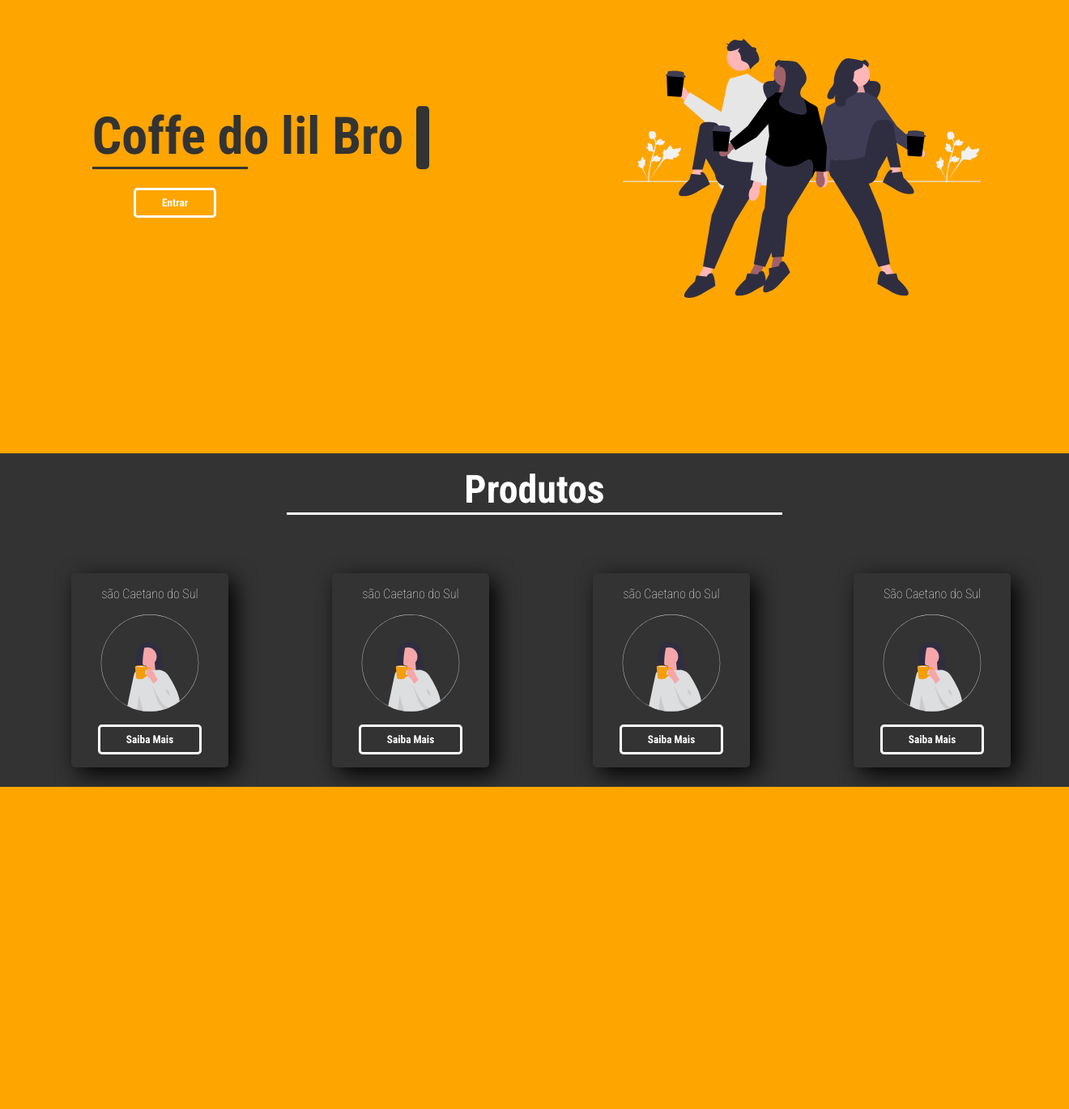
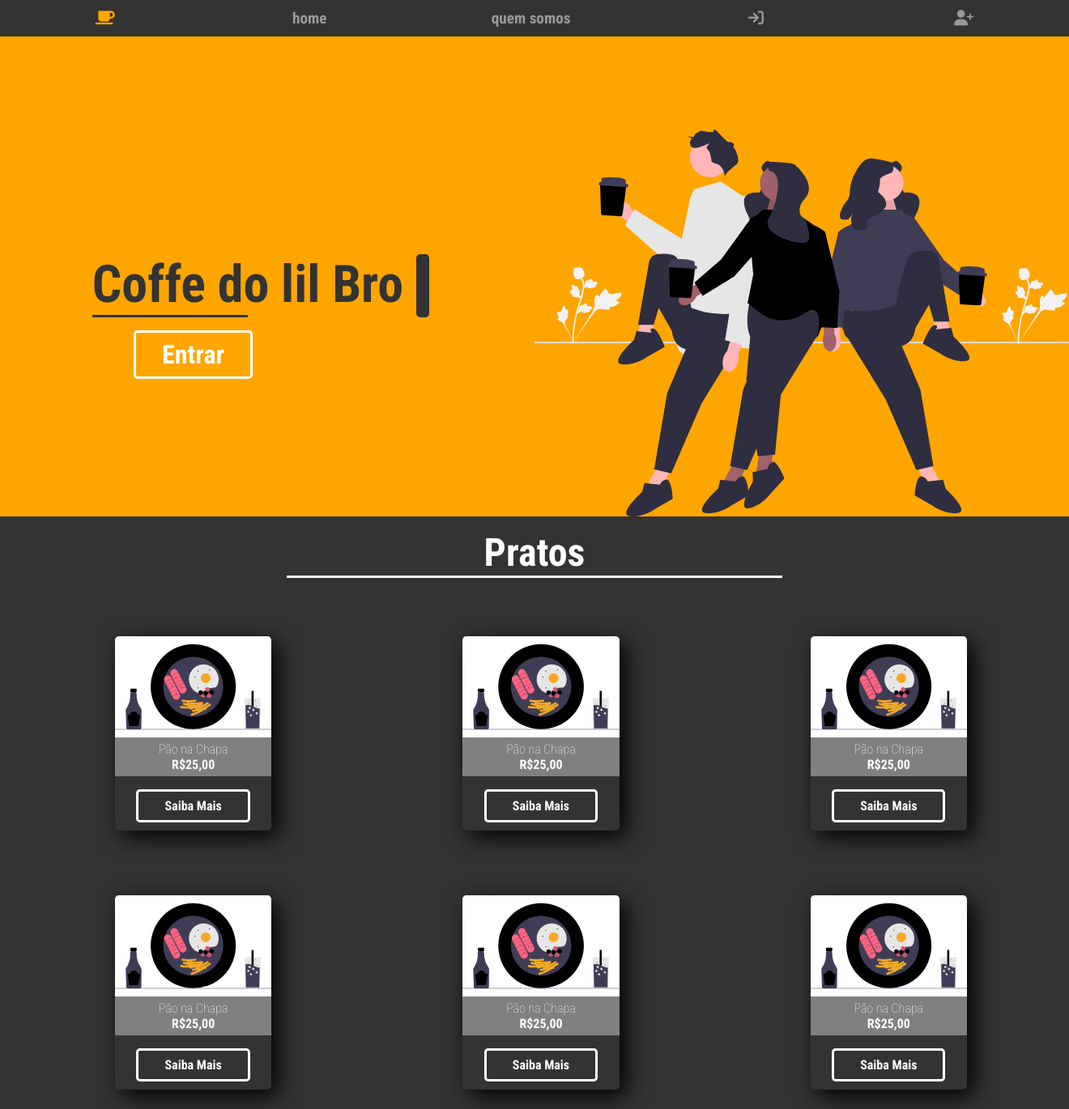
Before and after one commit to anndrem/fullstack-coffie-project, a PHP site: page /home.html in a window 1320 px wide. Shown: the whole page at 81% size. Before the commit the page ends 972 px from the top, so only its background shows below. Run offline with PHP 8.4, Linux system fonts and the light colour scheme; some web fonts are replaced.

Commit message:
add a barra de menu e alterando os cards

```diff
--- a/scr/css/global.css
+++ b/scr/css/global.css
@@ -4,7 +4,11 @@
 * {
     padding: 0;
     margin: 0;
+    border: 0;
+    font-size: 100%;
+    font: inherit;
     font-family: "Roboto Condensed", serif;
+    scroll-behavior: smooth;
 }
 
 body {
@@ -12,6 +16,11 @@ body {
     background-color: orange;
     display: flex;
     flex-direction: column;
+}
+
+h1 {
+    font-weight: bold;
+    font-size: 4rem;
 }
 
 .btn {
@@ -32,3 +41,64 @@ body {
     transition: .5s ease-in;
 
 }
+
+.menu-list {
+    position:fixed;
+    top: 0;
+    z-index: 2;
+    width: 100%;
+    padding: .7rem 0;
+    background-color: #333;
+
+    ul {
+        display: flex;
+        width: 100%;
+        justify-content: space-around;
+        list-style: none;
+        height: 100%;
+
+        .logo{
+            opacity: 1;
+            a {
+            color: orange;
+
+            }
+        }
+
+        li {
+            opacity: .5;
+            font-weight: bold;
+            transition: .5s ease-in-out;
+
+            a {
+                font-size: 1rem;
+            }
+
+            .btn {
+                font-size: .4rem;
+            }
+            i {
+                margin: 0 1rem;
+            }
+        }
+
+        li:hover{
+            opacity: 1;
+        }
+
+        li a {
+            font-size: 1.2rem;
+        }
+
+
+    }
+}
+a {
+    transition: .5s ease-in;
+    text-decoration: none;
+    color: white;
+}
+
+.txt-preco {
+    font-weight: bold;
+}
--- a/scr/css/home.css
+++ b/scr/css/home.css
@@ -1,8 +1,8 @@
 .container {
     display: flex;
     width: 100%;
-    height: 20rem;
-    margin: 3rem 0;
+    height: 30rem;
+    margin: 10rem 0 0;
 
     .titulo-logo,
     .titulo-img {
@@ -14,9 +14,14 @@
         justify-content: center;
     }
 
+    .titulo-img {
+        height: calc(100%-20%);
+        width: calc(100%-20%);
+    }
+
     .titulo-img img {
-        height: 100%;
-        display: 100%;
+        height: calc(100%-20%);
+        width: calc(100%-20%);
     }
 
     .titulo-logo {
@@ -59,7 +64,6 @@ a {
 
 
 .container-produtos {
-    margin: 9rem 0 0;
     padding: 1rem;
     text-align: center;
     background-color: #333;
@@ -109,16 +113,34 @@ a {
             .img {
                 width: 100%;
                 height: 50%;
-                margin: 0 0 1rem;
+                background-color: #fff;
+                height: 60%;
+                border-radius: .3rem .3rem 0 0;
 
                 img {
                     width: 100%;
                     height: 100%;
                 }
             }
+
+            .produto-info {
+                height: 55%;
+                width: 100%;
+
+                h2 {
+                    background-color: gray;
+                    width: 100%;
+                    padding: .3rem 0;
+                }
+            }
+
+            .btn {
+                margin: 0 0 .5rem;
+            }
         }
-        .card:hover{
-            transform: translate(0,-10%);
+
+        .card:hover {
+            transform: translate(0, -10%);
         }
     }
 
--- a/scr/css/login.css
+++ b/scr/css/login.css
@@ -23,6 +23,7 @@
         z-index: 1;
 
         h1 {
+            font-size: 2rem;
             color: white;
             margin: 0 1rem 0;
         }
--- a/scr/home.html
+++ b/scr/home.html
@@ -12,6 +12,23 @@
 </head>
 
 <body>
+    <div class="menu-list">
+        <ul class="list">
+            <li class="item logo">
+                <a href="home.html">
+                    <i class="fa-solid fa-mug-saucer"></i>
+                </a>
+            </li>
+            <li class="item"><a href="home.html">home</a></li>
+            <li class="item"><a href="#sobre">quem somos</a></li>
+            <li class="item">
+                <a href="login.html" alt="Login"><i class="fa-solid fa-arrow-right-to-bracket"></i></a>
+            </li>
+            <li class="item">
+                <a href="" value="criar conta"><i class="fa-solid fa-user-plus"></i></a>
+            </li>
+        </ul>
+    </div>
     <div class="container">
         <div class="titulo-logo">
             <div class="animacao">
@@ -22,31 +39,56 @@
         </div>
         <div class="titulo-img"><img src="imgs/undraw_coffee-with-friends_ocg2.svg" alt=""></div>
     </div>
-    <div class="container-produtos">
+    <div class="container-produtos" id="sobre">
         <div class="produtos-titulo">
-            <h1>Produtos</h1>
+            <h1>Pratos</h1>
         </div>
         <div class="container-cards">
             <div class="card">
-                <h2>são Caetano do Sul</h2>
-                <div class="img"> <img src="imgs/undraw_coffee-time_98vi.svg" alt=""></div>
-                <a href="#"><button class="btn">Saiba Mais</button></a>
+                <div class="img"> <img src="imgs/undraw_breakfast_rgx5.svg" alt=""></div>
+                <div class="produto-info">
+                    <h2>Pão na Chapa<p class="txt-preco">R$25,00</p> </h2>
+                    <a href="#"><button class="btn">Saiba Mais</button></a>
+                </div>
             </div>
             <div class="card">
-                <h2>são Caetano do Sul</h2>
-                <div class="img"> <img src="imgs/undraw_coffee-time_98vi.svg" alt=""></div>
-                <a href="#"><button class="btn">Saiba Mais</button></a>
+                <div class="img"> <img src="imgs/undraw_breakfast_rgx5.svg" alt=""></div>
+                <div class="produto-info">
+                    <h2>Pão na Chapa<p class="txt-preco">R$25,00 </p> </h2>
+                    <a href="#"><button class="btn">Saiba Mais</button></a>
+                </div>
             </div>
             <div class="card">
-                <h2>são Caetano do Sul</h2>
-                <div class="img"> <img src="imgs/undraw_coffee-time_98vi.svg" alt=""></div>
-                <a href="#"><button class="btn">Saiba Mais</button></a>
+                <div class="img"> <img src="imgs/undraw_breakfast_rgx5.svg" alt=""></div>
+                <div class="produto-info">
+                    <h2>Pão na Chapa<p class="txt-preco">R$25,00</p> </h2>
+                    <a href="#"><button class="btn">Saiba Mais</button></a>
+                </div>
+            </div>
+        </div>
+        <div class="container-cards">
+            <div class="card">
+                <div class="img"> <img src="imgs/undraw_breakfast_rgx5.svg" alt=""></div>
+                <div class="produto-info">
+                    <h2>Pão na Chapa<p class="txt-preco">R$25,00</p> </h2>
+                    <a href="#"><button class="btn">Saiba Mais</button></a>
+                </div>
             </div>
             <div class="card">
-                <h2>São Caetano do Sul</h2>
-                <div class="img"> <img src="imgs/undraw_coffee-time_98vi.svg" alt=""></div>
-                <a href="#"><button class="btn">Saiba Mais</button></a>
+                <div class="img"> <img src="imgs/undraw_breakfast_rgx5.svg" alt=""></div>
+                <div class="produto-info">
+                    <h2>Pão na Chapa<p class="txt-preco">R$25,00</p> </h2>
+                    <a href="#"><button class="btn">Saiba Mais</button></a>
+                </div>
             </div>
+            <div class="card">
+                <div class="img"> <img src="imgs/undraw_breakfast_rgx5.svg" alt=""></div>
+                <div class="produto-info">
+                    <h2>Pão na Chapa<p class="txt-preco">R$25,00</p> </h2>
+                    <a href="#"><button class="btn">Saiba Mais</button></a>
+                </div>
+            </div>
+
         </div>
     </div>
 </body>
```
Also changed, not shown: scr/login.html (+20 -3 lines), scr/imgs/undraw_breakfast_rgx5.svg (added).
